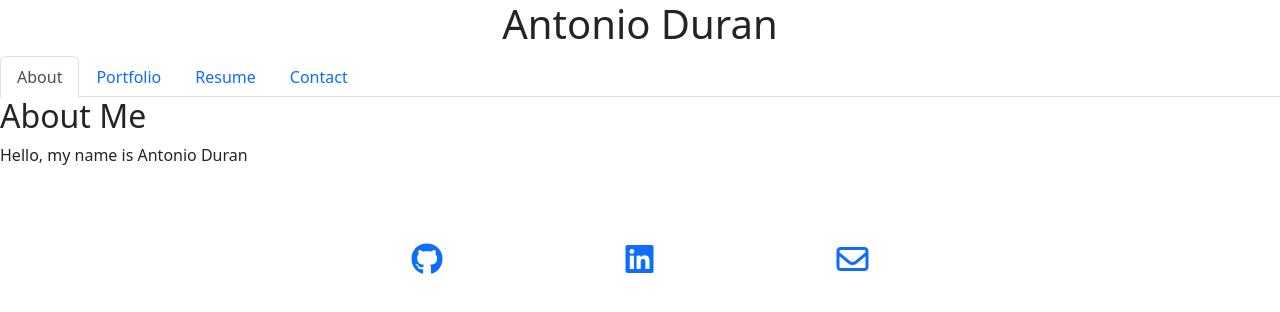
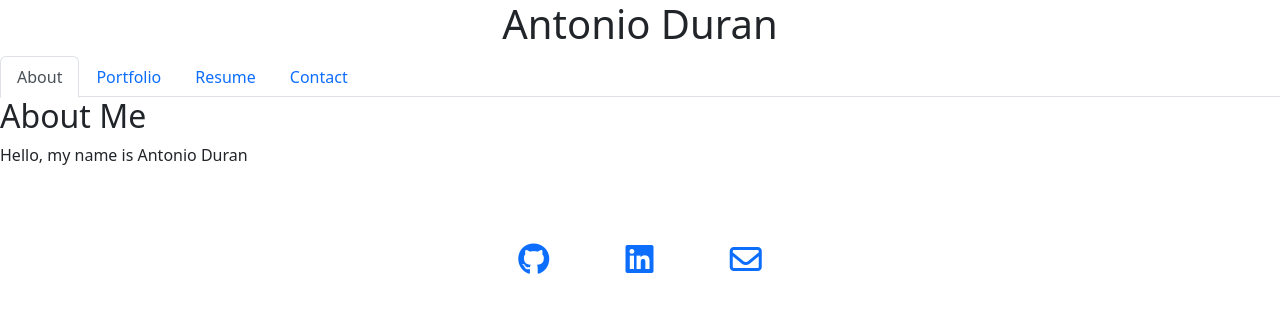
Before and after one commit to antonio11duran/Duran-Antonio-Portfolio, a React (Create React App) app: page / in a window 1280 px wide. Shown: the top 312 px of the page. Built offline with nearby package versions, Linux system fonts and the light colour scheme; the HTML template or start-up script is replaced by a standard one.

Commit message:
formatting changes

```diff
--- a/src/components/pages/Footer.js
+++ b/src/components/pages/Footer.js
@@ -3,7 +3,7 @@ import React from 'react';
 function Footer() {
   return (
     <footer>
-      <div class="card border-0 w-50 mx-auto">
+      <div class="card border-0 w-25 mx-auto">
         <div class="icons">
           <a href="https://www.github.com/antonio11duran">
             <i class="fa-brands fa-github fa-2xl"></i>
```
